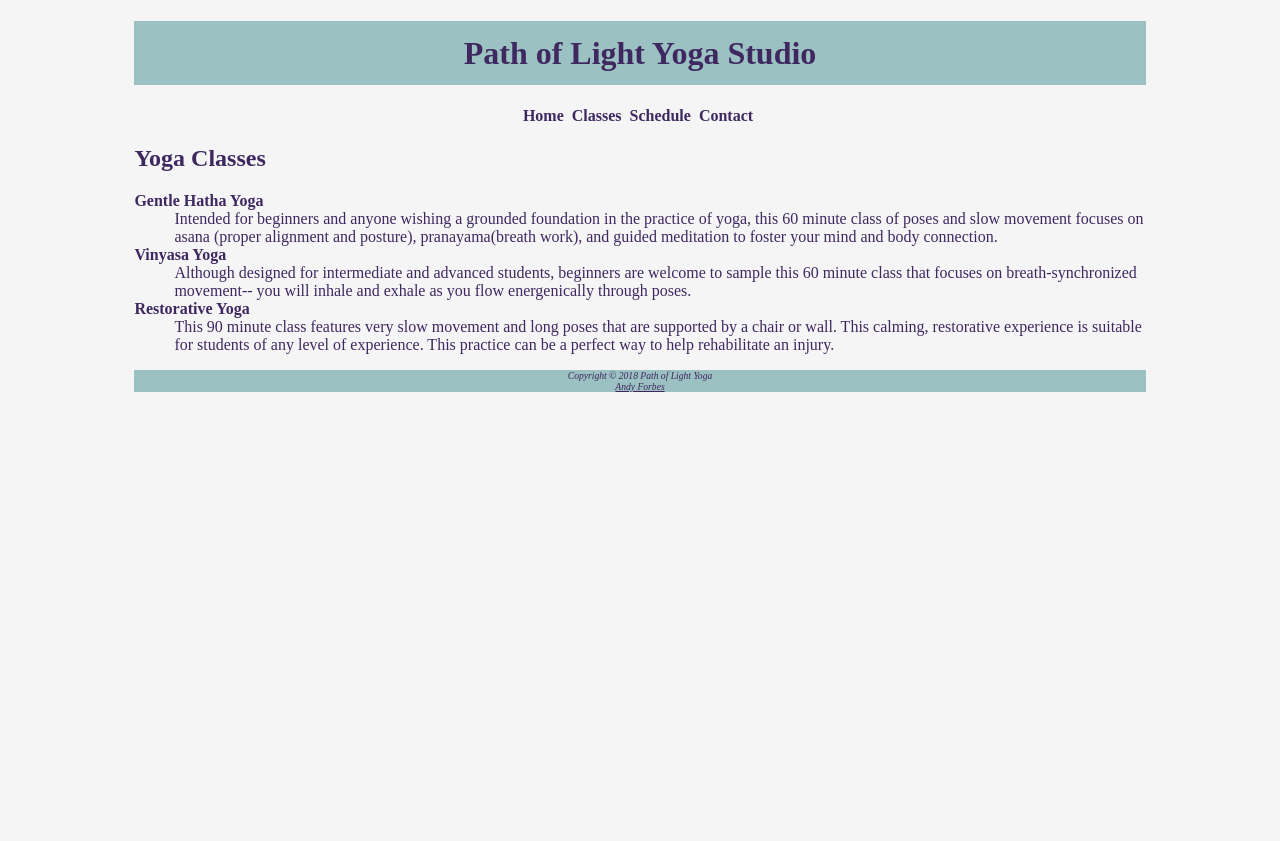
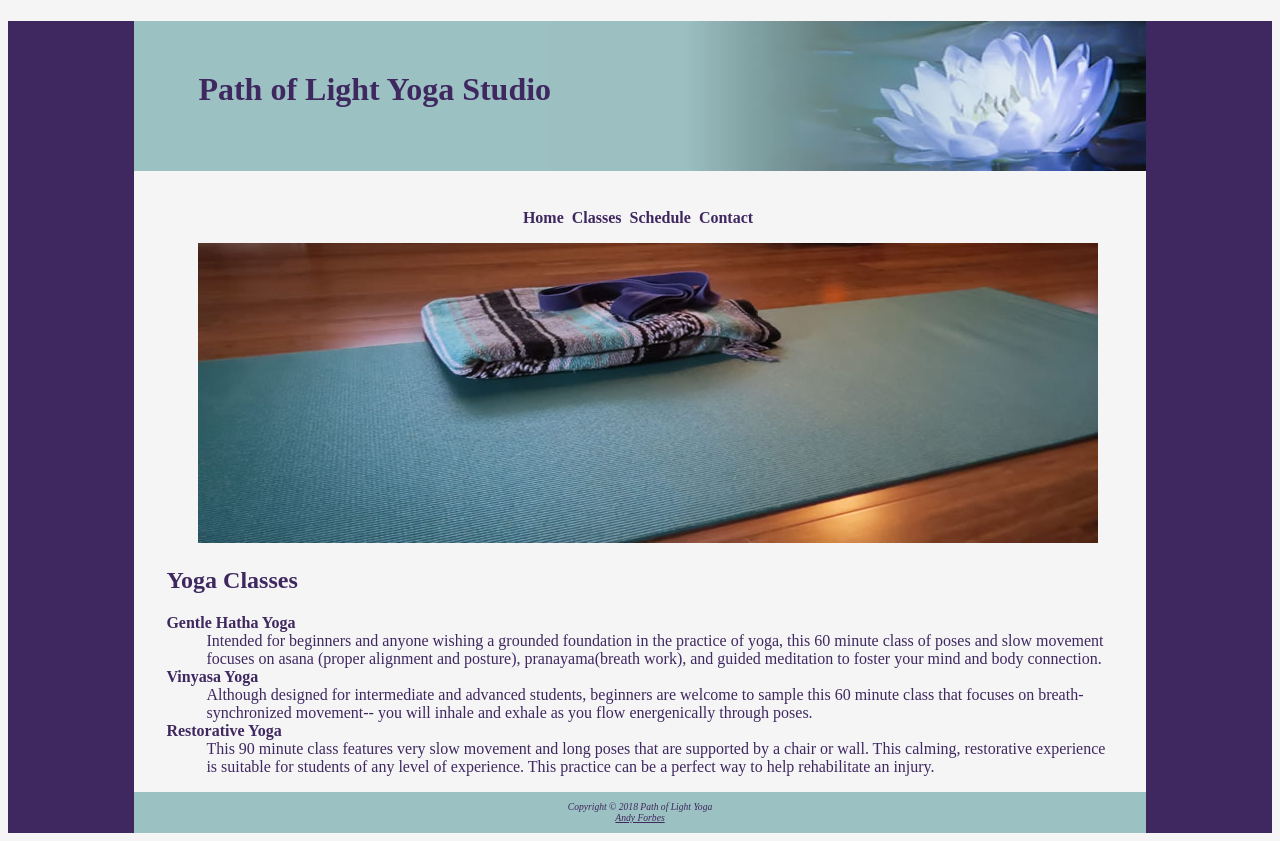
Before and after one commit to AndyForbes93/path_of_light_yoga_HTMLPractice, a plain HTML site: page classes.html in a window 1280 px wide. Before the commit the page ends 800 px from the top, so only its background shows below. Drawn offline with Linux system fonts and the light colour scheme.

Commit message:
current up through ch4

```diff
--- a/classes.html
+++ b/classes.html
@@ -14,17 +14,22 @@
 <body>
     <!--Div is main wrapper-->
     <div id="wrapper">
-        <!--Header-->
-        <h1 id="header">Path of Light Yoga Studio</h1>
+        <header>
+            <!--Header-->
+            <h1 id="header">Path of Light Yoga Studio</h1>
+        </header>
         <!--Nav Bar-->
         <nav>
-            <a class="noUnderline" href="index.html">Home</a>&nbsp;
-            <a class="noUnderline" href="classes.html">Classes</a>&nbsp;
-            <a class="noUnderline" href="">Schedule</a>&nbsp;
-            <a class="noUnderline" href="">Contact</a>&nbsp;
+            <a  href="index.html">Home</a>&nbsp;
+            <a  href="classes.html">Classes</a>&nbsp;
+            <a  href="schedule.html">Schedule</a>&nbsp;
+            <a  href="">Contact</a>&nbsp;
         </nav>
         <!--Main Content-->
         <main>
+            <div id="hero">
+                <img src="images/yogamat.jpg" alt="yoga mat" height="300" width="900">
+            </div>
             <h2>Yoga Classes</h2>
             <!--desciptive list-->
             <dl>
--- a/css/yoga.css
+++ b/css/yoga.css
@@ -3,16 +3,25 @@
     background-color: #f5f5f5;
     color: #3F2860;
 }
+body {
+    background-color: #3F2860;
+}
 #header {
-    text-align: center;
+    background-image: url("../images/lilyheader.jpg");
+    background-repeat: no-repeat;
     background-color: #9BC1C2;
+    background-position: right;
+    /* The height is different for my display, the book says to set it to 150px but it doesnt display right unless its at 100px*/
+    height: 100px;
 }
 h1 {
-    line-height: 200%;
+    padding-top: 50px;
+    padding-left: 2em;
 }
 nav {
     text-align: center;
     font-weight: bold;
+    padding: 1em;
 }
 nav a {
     text-decoration: none;
@@ -25,8 +34,9 @@ footer {
     font-size: .60em;
     font-style: italic;
     text-align: center;
+    padding: 1em;
 }
-/* The fotter anchor tag will not change unless selected this way for background color */
+/* The footer anchor tag will not change unless selected this way for background color */
 footer a {
     background-color: #9BC1C2;
 }
@@ -35,4 +45,18 @@ footer a {
     width: 80%;
     margin-right: auto;
     margin-left: auto;
+    background-color: #f5f5f5;
+    min-width: 1000px;
+    max-width: 1280px;
 }
+main {
+    padding-left: 2em;
+    padding-right: 2em;
+}
+img {
+    padding-left: 2em;
+    padding-right: 2em;
+}
+#hero {
+    text-align: center;
+}
```
Also changed, not shown: index.html (+5 -2 lines), schedule.html (added, +65 -0 lines), images/lilyheader.jpg (added), images/yogadoor.jpg (added), images/yogalounge.jpg (added), images/yogamat.jpg (added).
